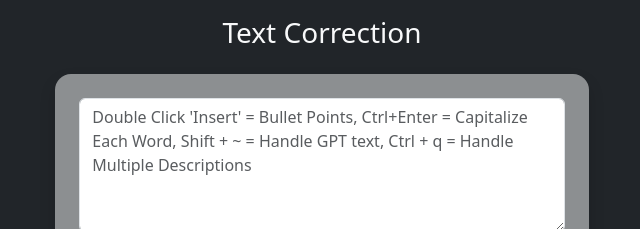
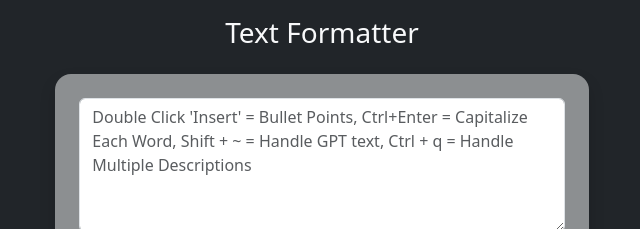
Before and after one commit to ShamshuddinN/resume, a plain HTML site: page tc.html in a window 1280 px wide. Shown: the top 229 px of the page, 318-958 px from the left. Drawn offline with nearby package versions, Linux system fonts and the light colour scheme.

Commit message:
given more realistic name to the web app!

```diff
--- a/tc.html
+++ b/tc.html
@@ -6,12 +6,12 @@
   <link rel="stylesheet" href="staticfiles/bootstrap-5.3.2-dist/css/bootstrap.css">
   <link rel="stylesheet" href="https://cdn.jsdelivr.net/npm/bootstrap-icons@1.11.3/font/bootstrap-icons.min.css">
   <link href = "staticfiles/media/txtlogo.jfif" rel="icon" type="image/gif">
-  <title>Text Correction</title>
+  <title>Text Formatter</title>
 </head>
 <body class="bg-dark">
   <div class="container-fluid">
     <div class="row p-3 text-center text-light align-items-center ">
-      <h3>Text Correction</h3>
+      <h3>Text Formatter</h3>
     </div>
   </div>
 
```
